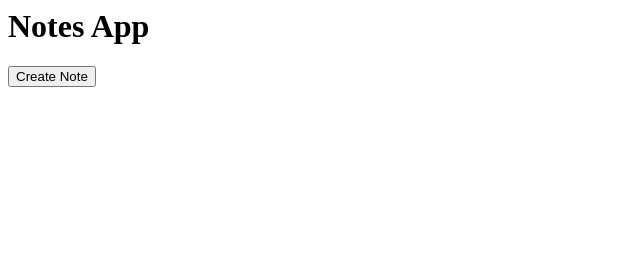
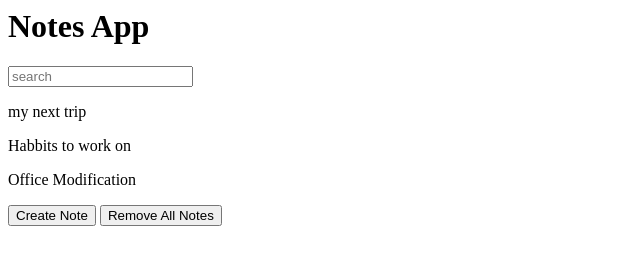
Before and after one commit to estacioj91/Notes-project, a plain HTML site: page index.html in a window 1280 px wide. Shown: the whole page, without its empty margins (0-640 px from the left). Drawn offline with Linux system fonts and the light colour scheme.

Commit message:
Render filter data
default data is rendered according to filter input

```diff
--- a/index.html
+++ b/index.html
@@ -1,13 +1,21 @@
 <html lang="en">
+
 <head>
     <meta charset="UTF-8">
     <meta name="viewport" content="width=device-width, initial-scale=1.0">
     <meta http-equiv="X-UA-Compatible" content="ie=edge">
     <title>Document</title>
 </head>
+
 <body>
     <h1>Notes App</h1>
-    <button>Create Note</button>
-    <script src = "js/notes.js"></script>
+    <input id = "search-text" type= "text" placeholder="search"/>
+    <div id = "notes">
+
+    </div>
+    <button id="create-note">Create Note</button>
+    <button id="remove-all">Remove All Notes</button>
+    <script src="js/notes.js"></script>
 </body>
+
 </html>
--- a/js/notes.js
+++ b/js/notes.js
@@ -1,3 +1,4 @@
+//test notes
 const notes = [
     {
         title: "my next trip",
@@ -12,7 +13,38 @@ const notes = [
         body: "Get a new seat"
     },
 ]
+//filter string
+const filters = {
+    searchText: ""
+}
+//renders notes initially with a default empty filter
+//gets called later on in an event listener if input string
+//changes
+const renderNotes = function (notes, filters){
+    const filteredNotes = notes.filter(function(note){
+        return note.title.toLowerCase().includes(filters.searchText.toLowerCase());
+    })
+    document.querySelector("#notes").innerHTML = "";
+    filteredNotes.forEach(function(note){
+        const noteElement = document.createElement('p');
+        noteElement.textContent  = note.title;
+        document.querySelector("#notes").appendChild(noteElement);
+    })
+}
+//inital call
+renderNotes(notes,filters);
 
-document.querySelector("button").addEventListener("click", function(event){
+document.getElementById("create-note").addEventListener("click", function (event) {
     console.log(event);
 })
+document.getElementById("remove-all").addEventListener("click", function (event) {
+    document.querySelectorAll(".note").forEach(function(note){
+        note.remove();
+    });
+})
+//listens to changes in input field
+document.querySelector("#search-text").addEventListener("input", function(event){
+    console.log(event.target.value);
+    filters.searchText = event.target.value;
+    renderNotes(notes,filters);
+});
```
